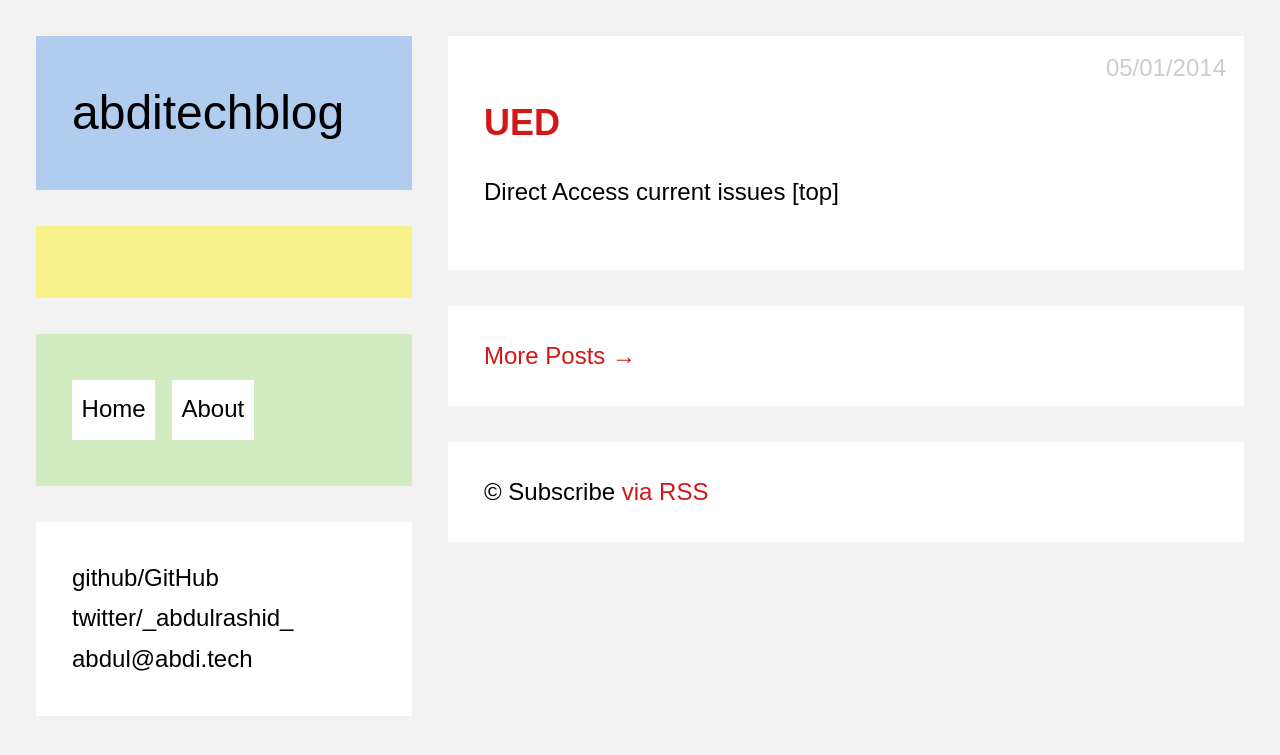
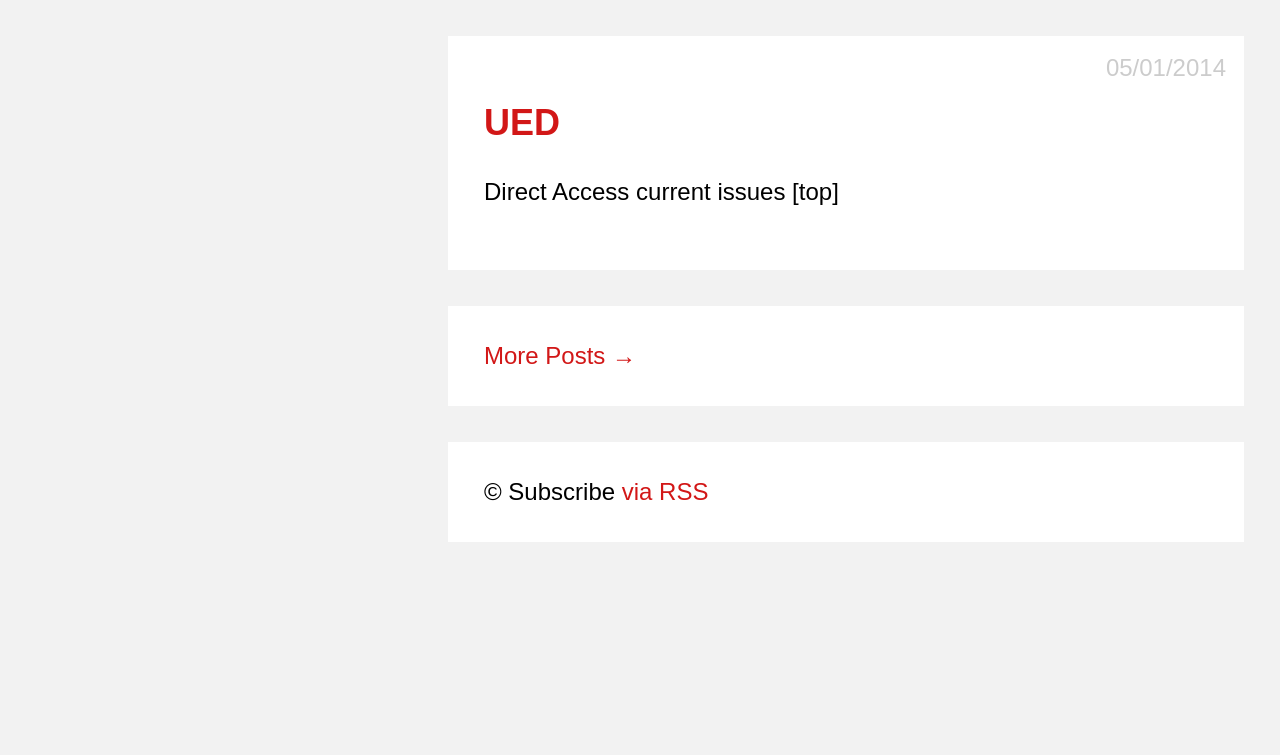
Before and after one commit to Abdul2/abditechblog, a Jekyll site: the page built from index.html, in a window 1280 px wide. Shown: the top 755 px of the page. Built offline with Jekyll 4.4.1, drawn with Linux system fonts in a browser that asks for light colours.

Commit message:
Update header.html

```diff
--- a/_includes/header.html
+++ b/_includes/header.html
@@ -1,4 +1,4 @@
-<aside class="main-header">
+<!-- <aside class="main-header">
   <header class="module">
     <h1><a href="/">{{ site.title }}</a></h1>
   </header>
@@ -9,10 +9,11 @@
     <a href="/">Home</a>
     <a href="/about/">About</a>
    <!-- <a href="/contact/">Contact</a> -->
-  </nav>
+ <!--  </nav>
   <div class="module color3">
     github/{{ site.github }}
     <br>twitter/{{ site.twitter }}
     <br>{{ site.email }}
   </div>
 </aside>
+-->
```
